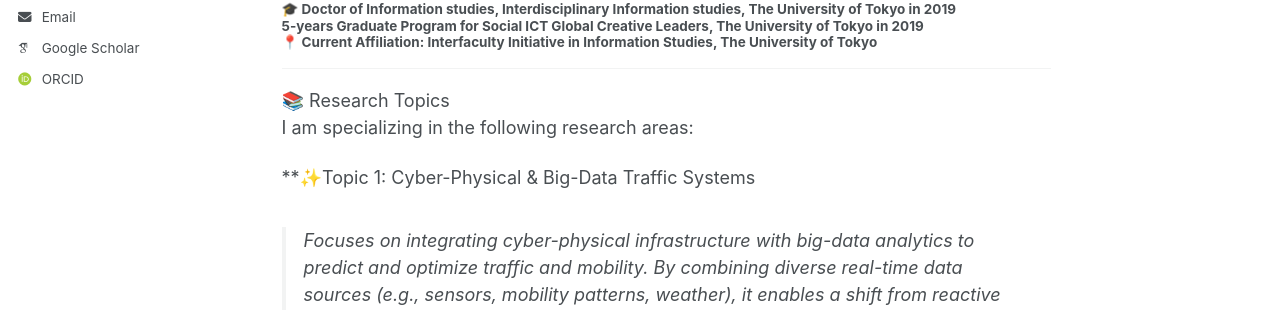
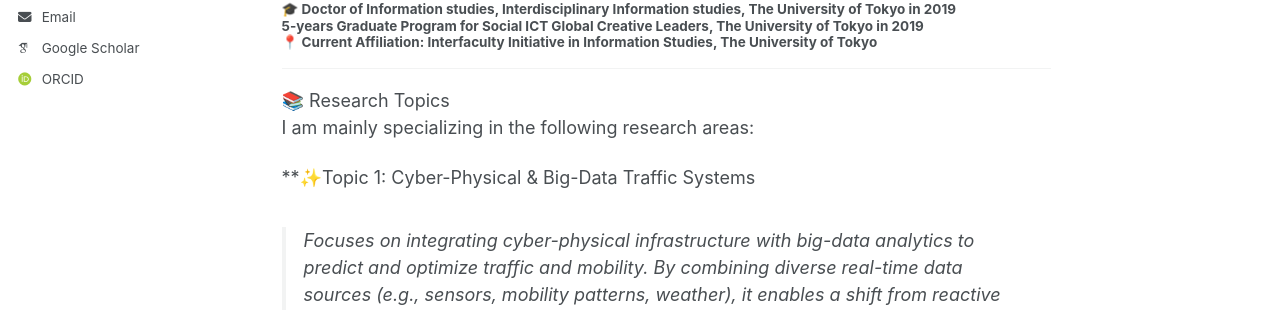
Before and after one commit to christie888/christie888.github.io, a Jekyll site: the page built from _pages/about.md, in a window 1280 px wide and 900 px high. Shown: the part 402-712 px from the top of the window. Built offline with Jekyll 4.4.1, drawn with Linux system fonts in a browser that asks for light colours; some web fonts are replaced.

Commit message:
Update about.md

```diff
--- a/_pages/about.md
+++ b/_pages/about.md
@@ -15,7 +15,7 @@
 ---
 
 📚 Research Topics
-<br>I am specializing in the following research areas:
+<br>I am mainly specializing in the following research areas:
 
 **✨Topic 1: Cyber-Physical & Big-Data Traffic Systems
 > Focuses on integrating cyber-physical infrastructure with big-data analytics to predict and optimize traffic and mobility. By combining diverse real-time data sources (e.g., sensors, mobility patterns, weather), it enables a shift from reactive traffic management to predictive, optimization-driven decision-making in smart cities.
```
